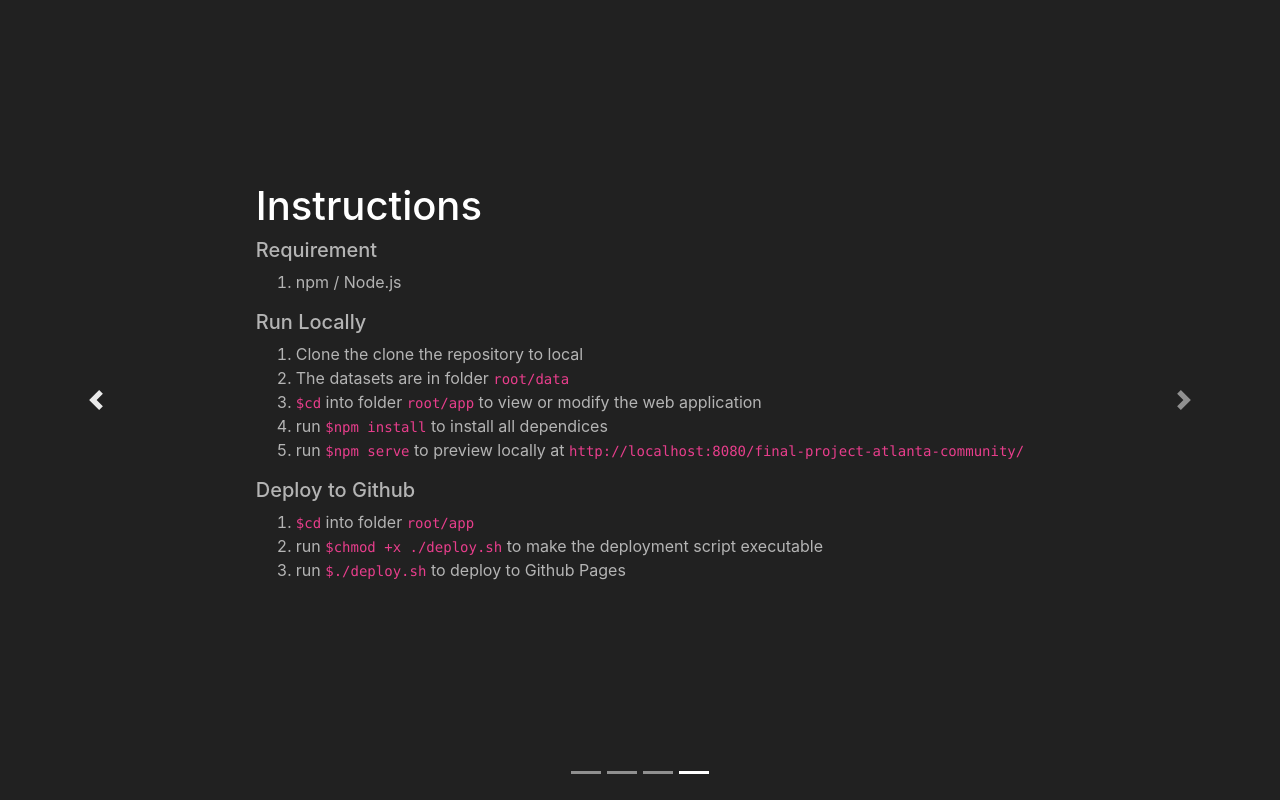
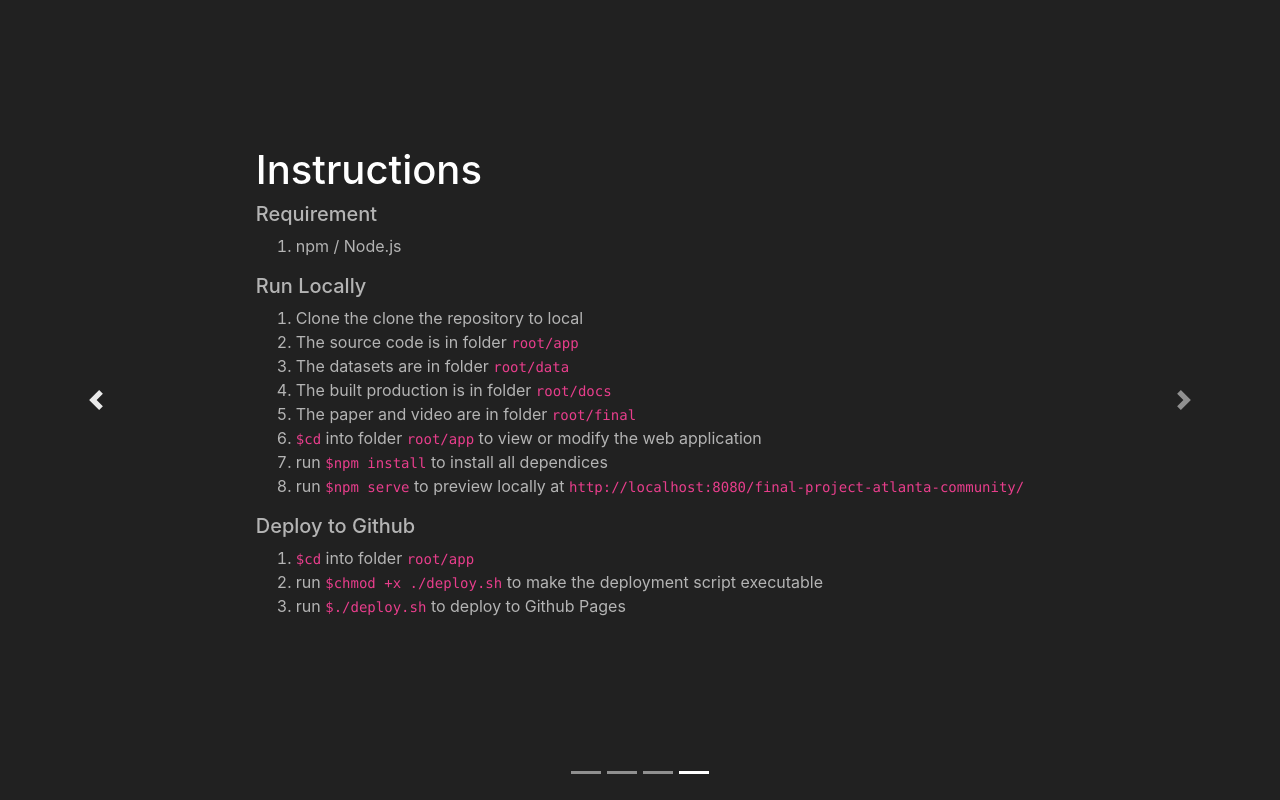
Before and after one commit to 6859-sp21/final-project-atlanta-community, a Vue app in the folder app/: page / in a window 1280 px wide. Both pictures are taken after a click on the button 694 px from the left and 772 px from the top of the page. Built offline with nearby package versions, Linux system fonts and the light colour scheme; what vue-cookie, vue-social-sharing would draw is missing.

Commit message:
Clearify the instruction

```diff
--- a/app/src/views/Project.vue
+++ b/app/src/views/Project.vue
@@ -20,7 +20,7 @@
         <div class="content">
           <h1>Exploring patterns of language variation on social media</h1>
           <h2>A case study in Atlanta online communities</h2>
-          <p>Team: Yuebin Dong, Jiang Hang, Diego Lestani, Amanda Horne
+          <p>Team: Yuebin Dong, Hang Jiang, Diego Lestani, Amanda Horne
           </p>
           <p> Warning: there may be some explicit word usage not appropriate for all ages on this website</p>
           <b-button class="button-blue" href="/final-project-atlanta-community/#/viz" variant="primary">Go to Our App</b-button>
@@ -75,7 +75,10 @@
         <h5>Run Locally</h5>
         <ol>
           <li>Clone the clone the repository to local</li>
+          <li>The source code is in folder <code>root/app</code></li>
           <li>The datasets are in folder <code>root/data</code></li>
+          <li>The built production is in folder <code>root/docs</code></li>
+          <li>The paper and video are in folder <code>root/final</code></li>
           <li><code>$cd</code> into folder <code>root/app</code> to view or modify the web application</li>
           <li>run <code>$npm install</code> to install all dependices</li>
           <li>run <code>$npm serve</code> to preview locally at <code>http://localhost:8080/final-project-atlanta-community/</code></li>
```
